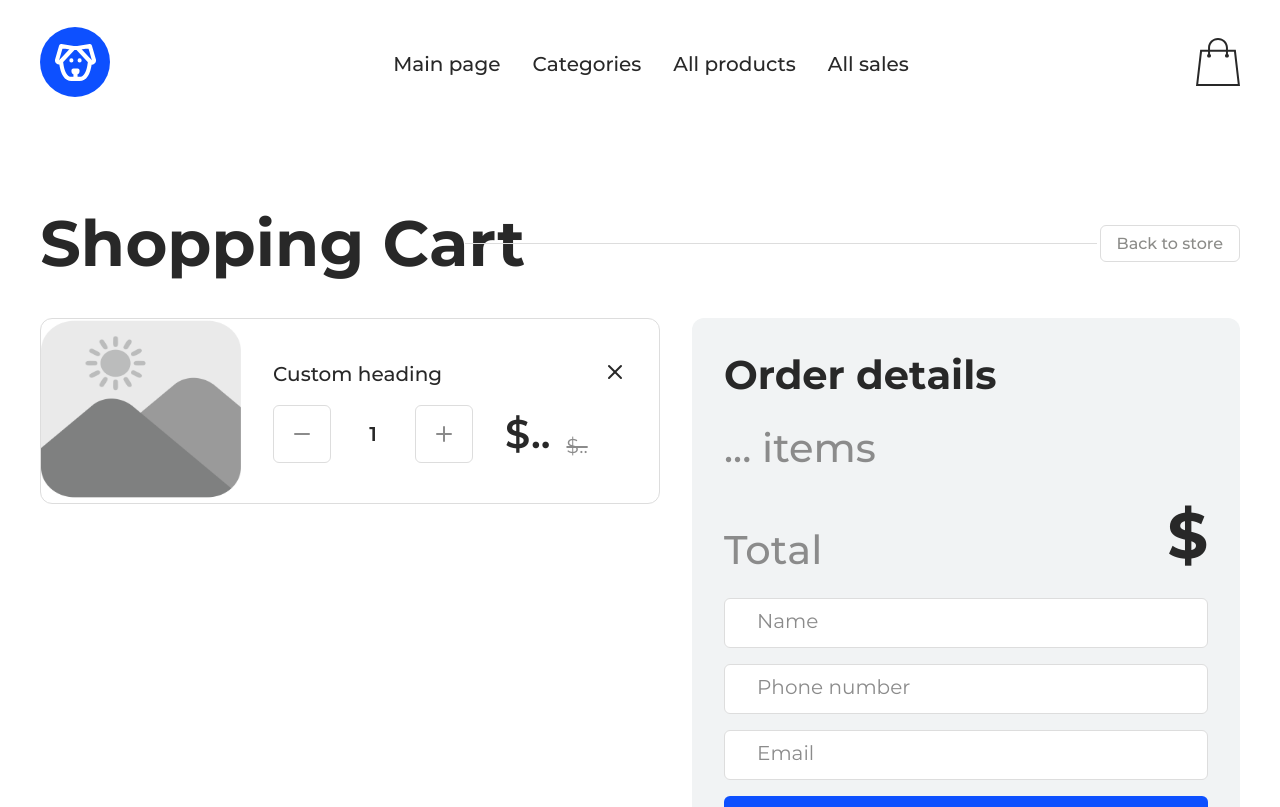
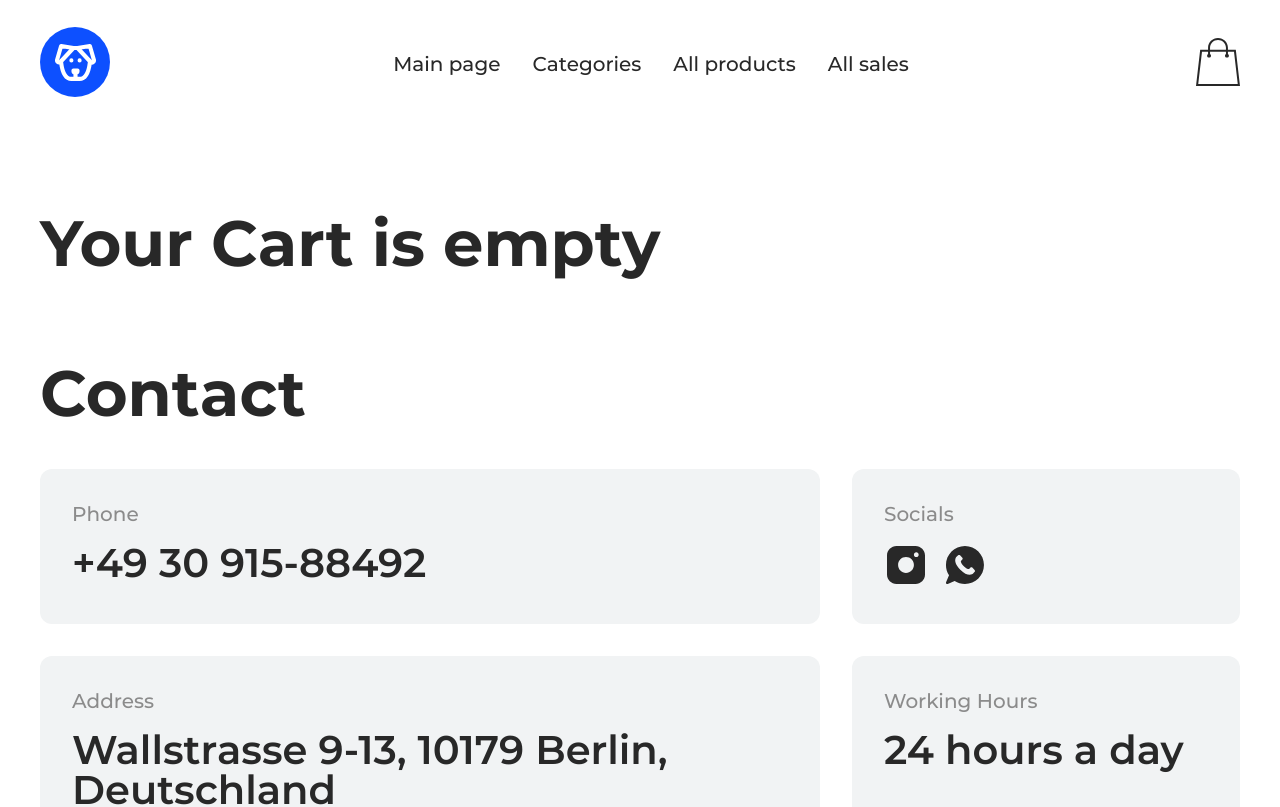
Before and after one commit to eugenia-smith/ich_petshop_react_final, a React (Create React App) app in the folder client/: page /cart in a window 1280 px wide. Shown: the top 807 px of the page. Built offline with nearby package versions, Linux system fonts and the light colour scheme.

Commit message:
add-to-cart functionality is developed

```diff
--- a/client/package.json
+++ b/client/package.json
@@ -3,6 +3,7 @@
   "version": "0.1.0",
   "private": true,
   "dependencies": {
+    "@reduxjs/toolkit": "^2.3.0",
     "@testing-library/jest-dom": "^5.17.0",
     "@testing-library/react": "^13.4.0",
     "@testing-library/user-event": "^13.5.0",
@@ -11,8 +12,10 @@
     "react": "^18.3.1",
     "react-dom": "^18.3.1",
     "react-hook-form": "^7.53.0",
+    "react-redux": "^9.1.2",
     "react-router-dom": "^6.27.0",
     "react-scripts": "5.0.1",
+    "redux": "^5.0.1",
     "web-vitals": "^2.1.4"
   },
   "scripts": {
--- a/client/src/components/cartItem/index.jsx
+++ b/client/src/components/cartItem/index.jsx
@@ -1,19 +1,26 @@
 import styles from "./styles.module.css";
-import imgPlaceholder from "../../assets/images/img_placeholder.png";
+import { useDispatch } from "react-redux";
+import { removeFromCart } from "../../redux/slices/cartSlice";
 
-function CartItem() {
+function CartItem({ item }) {
+  const dispatch = useDispatch();
+
+  function handleRemove(id) {
+    dispatch(removeFromCart(id));
+  }
+
   return (
     <article className={styles.cart_item}>
       <picture>
         <img
-          src={imgPlaceholder}
+          src={item.image}
           alt=""
           style={{ width: "200px", height: "180px" }}
         />
       </picture>
       <div className={styles.cart_item_header}>
-        <h4 className={styles.cart_item_heading}>Custom heading</h4>
-        <button type="button">
+        <h4 className={styles.cart_item_heading}>{item.title}</h4>
+        <button onClick={() => handleRemove(item.id)} type="button">
           <svg
             width="24"
             height="24"
@@ -58,7 +65,7 @@ function CartItem() {
                 />
               </svg>
             </button>
-            <p>1</p>
+            <p>{item.quantity}</p>
             <button type="button">
               <svg
                 width="24"
@@ -86,8 +93,8 @@ function CartItem() {
           </div>
         </div>
         <div className={styles.price_container}>
-          <p className={styles.current_price}>$..</p>
-          <p className={styles.previuos_price}>$..</p>
+          <p className={styles.current_price}>${item.discont_price}</p>
+          <p className={styles.previous_price}>${item.price}</p>
         </div>
       </div>
     </article>
--- a/client/src/components/cartItem/styles.module.css
+++ b/client/src/components/cartItem/styles.module.css
@@ -80,7 +80,7 @@
   font-size: 40px;
   font-weight: 600;
 }
-.previuos_price {
+.previous_price {
   font-size: 20px;
   color: #8b8b8b;
   text-decoration: line-through;
--- a/client/src/components/saleCard/index.jsx
+++ b/client/src/components/saleCard/index.jsx
@@ -1,8 +1,25 @@
 import styles from "./styles.module.css";
 import { Button } from "antd";
 import { Link } from "react-router-dom";
+import { useDispatch } from "react-redux";
+import { addToCart } from "../../redux/slices/cartSlice";
 
 function SaleCard({ elem }) {
+  const dispatch = useDispatch();
+
+  function sendToCart() {
+    const item = {
+      id: elem.id,
+      image: `http://localhost:3333/${elem.image}`,
+      title: elem.title,
+      price: elem.discont_price ? elem.price : elem.discont_price,
+      discont_price: elem.discont_price ? elem.discont_price : elem.price,
+      quantity: 1, // По умолчанию добавляем 1 товар
+    };
+
+    dispatch(addToCart(item));
+  }
+
   const hasDiscount =
     elem.discont_price !== null && elem.discont_price < elem.price;
 
@@ -32,7 +49,11 @@ function SaleCard({ elem }) {
           </div>
         </div>
 
-        <Button type="primary" className={styles.add_to_cart_button}>
+        <Button
+          onClick={sendToCart}
+          type="primary"
+          className={styles.add_to_cart_button}
+        >
           Add to cart
         </Button>
       </article>
--- a/client/src/index.js
+++ b/client/src/index.js
@@ -2,6 +2,12 @@ import React from "react";
 import ReactDOM from "react-dom/client";
 import "./index.css";
 import App from "./App";
+import { Provider } from "react-redux";
+import store from "./redux/store";
 
 const root = ReactDOM.createRoot(document.getElementById("root"));
-root.render(<App />);
+root.render(
+  <Provider store={store}>
+    <App />
+  </Provider>
+);
--- a/client/src/pages/cart/Cart.jsx
+++ b/client/src/pages/cart/Cart.jsx
@@ -1,15 +1,24 @@
 import { Link } from "react-router-dom";
 import styles from "./styles.module.css";
 import CartItem from "../../components/cartItem";
+import { useSelector, useDispatch } from "react-redux";
+import { removeFromCart } from "../../redux/slices/cartSlice";
 
 function Cart() {
+  const cartItems = useSelector((state) => state.cart.items);
+  const dispatch = useDispatch;
+
+  function handleRemove(id) {
+    dispatch(removeFromCart(id));
+  }
+
   return (
     <main>
-      {/* <section>
-        <h2>Your cart is empty</h2>
-      </section> */}
-
       <section className={styles.cart_container}>
+        {cartItems.length === 0 ? (
+          <h2>Your Cart is empty</h2>
+        ) : (
+          <>
             <div className={styles.cart_header}>
               <h2 className={styles.cart_heading}>Shopping Cart</h2>
               <Link to="/products">Back to store</Link>
@@ -17,9 +26,13 @@ function Cart() {
 
             <div className={styles.order_details}>
               <ul className={styles.order_items}>
-            <li>
-              <CartItem />
+                {cartItems.map((item) => {
+                  return (
+                    <li key={item.id}>
+                      <CartItem item={item} />
                     </li>
+                  );
+                })}
               </ul>
               <div className={styles.order_form_container}>
                 <h3 className={styles.order_form_heading}>Order details</h3>
@@ -41,6 +54,8 @@ function Cart() {
                 </form>
               </div>
             </div>
+          </>
+        )}
       </section>
     </main>
   );
--- a/client/src/pages/cart/styles.module.css
+++ b/client/src/pages/cart/styles.module.css
@@ -36,6 +36,12 @@
   display: grid;
   grid-template-columns: 1fr 548px;
   gap: 32px;
+}
+
+.order_items {
+  display: flex;
+  flex-direction: column;
+  gap: 24px;
 }
 
 .order_form_container {
--- /dev/null
+++ b/client/src/redux/slices/cartSlice.js
@@ -0,0 +1,30 @@
+import { createSlice } from "@reduxjs/toolkit";
+
+const initialState = {
+  items: [], // Массив товаров, добавленных в корзину
+};
+
+const cartSlice = createSlice({
+  name: "cart",
+  initialState,
+  reducers: {
+    addToCart(state, action) {
+      const item = action.payload;
+      const existingItem = state.items.find((i) => i.id === item.id);
+
+      if (existingItem) {
+        existingItem.quantity += item.quantity; // Если товар уже в корзине, увеличиваем количество
+      } else {
+        state.items.push(item); // Иначе добавляем новый товар
+      }
+    },
+    removeFromCart(state, action) {
+      const id = action.payload;
+      state.items = state.items.filter((item) => item.id !== id); // Удаляем товар по id
+    },
+  },
+});
+
+export const { addToCart, removeFromCart } = cartSlice.actions;
+
+export default cartSlice.reducer;
--- /dev/null
+++ b/client/src/redux/store.js
@@ -0,0 +1,10 @@
+import { configureStore } from "@reduxjs/toolkit";
+import cartReducer from "./slices/cartSlice";
+
+const store = configureStore({
+  reducer: {
+    cart: cartReducer,
+  },
+});
+
+export default store;
```
Also changed, not shown: 1 other file (tests, documents, lock files or other folders). Lines whose indentation alone changed are shown as unchanged.
